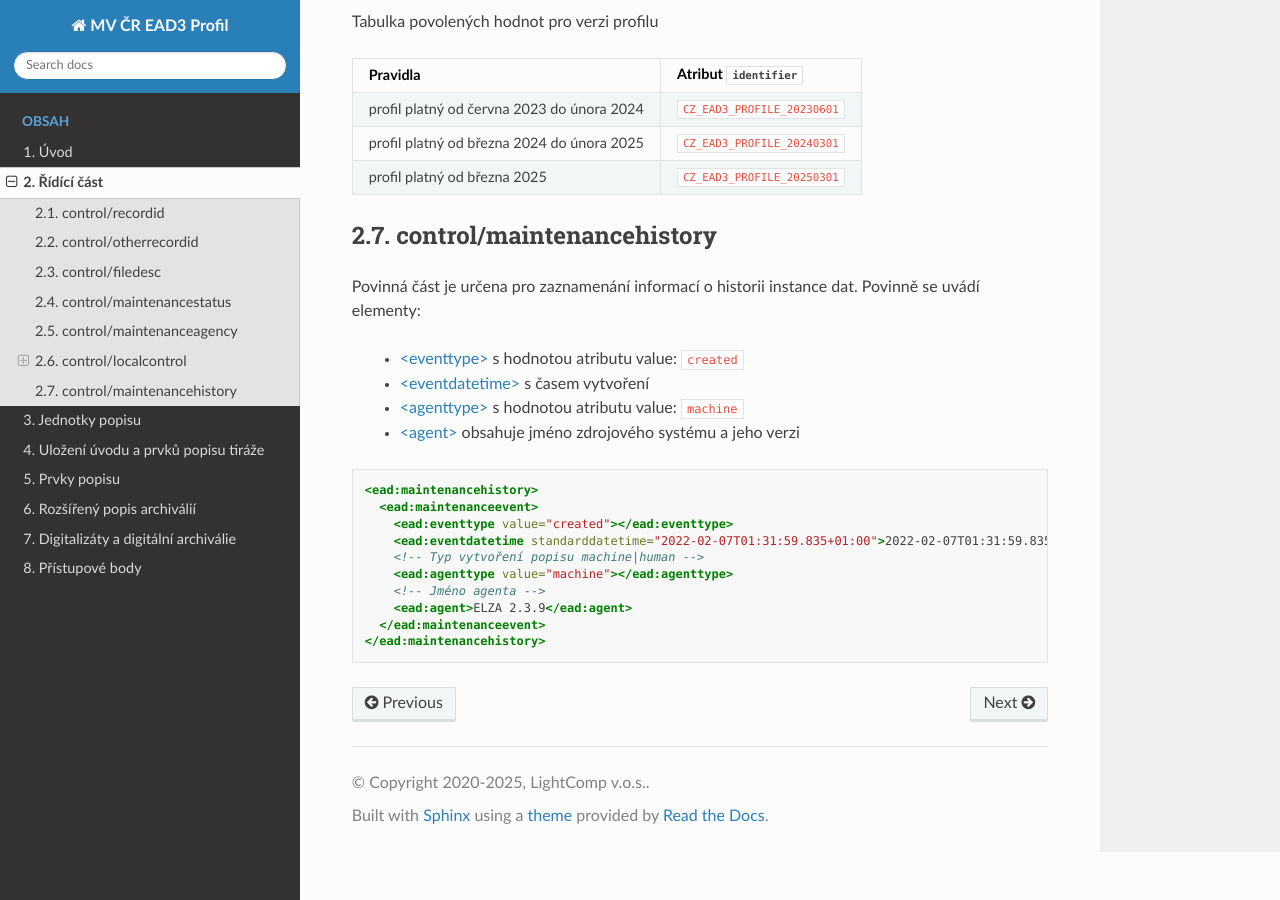
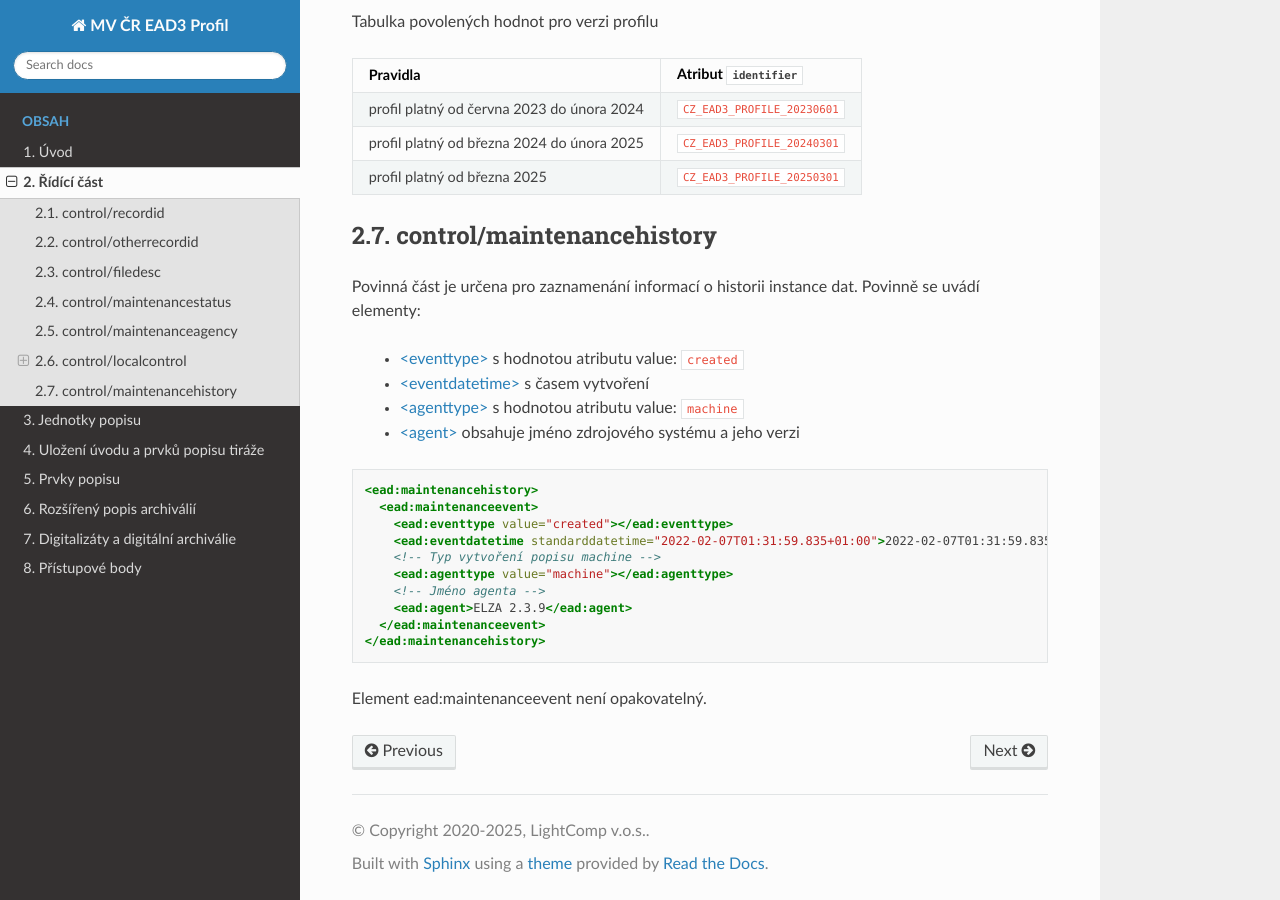
Before and after one commit to elzasw/ead3doc, a Sphinx documentation site: the page built from doc/source/control.rst, in a window 1280 px wide and 900 px high, scrolled down 3521 px. Built offline with Sphinx 7.4.7 and the Read the Docs theme 3.1.0, drawn with Linux system fonts in a browser that asks for light colours.

Commit message:
#11 Odstranit a doplnit text u 2.7. control/maintenancehistory
"Element ead:maintenanceevent není opakovatelný."

```diff
--- a/doc/source/control.rst
+++ b/doc/source/control.rst
@@ -246,9 +246,11 @@ dat. Povinně se uvádí elementy:
     <ead:maintenanceevent>
       <ead:eventtype value="created"></ead:eventtype>
       <ead:eventdatetime standarddatetime="2022-02-07T01:31:59.835+01:00">2022-02-07T01:31:59.835+01:00</ead:eventdatetime>
-      <!-- Typ vytvoření popisu machine|human -->
+      <!-- Typ vytvoření popisu machine -->
       <ead:agenttype value="machine"></ead:agenttype>
       <!-- Jméno agenta -->
       <ead:agent>ELZA 2.3.9</ead:agent>
     </ead:maintenanceevent>
   </ead:maintenancehistory>
+
+Element ead:maintenanceevent není opakovatelný.
```
